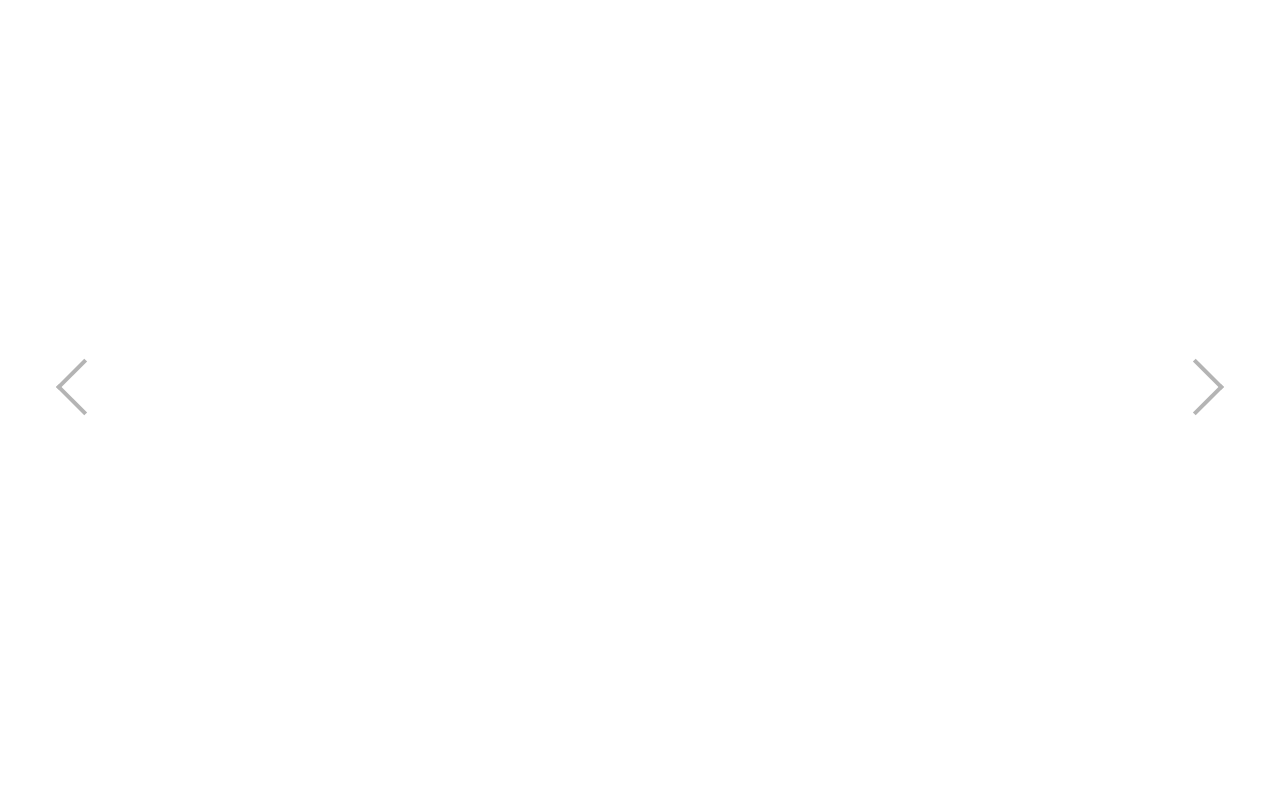
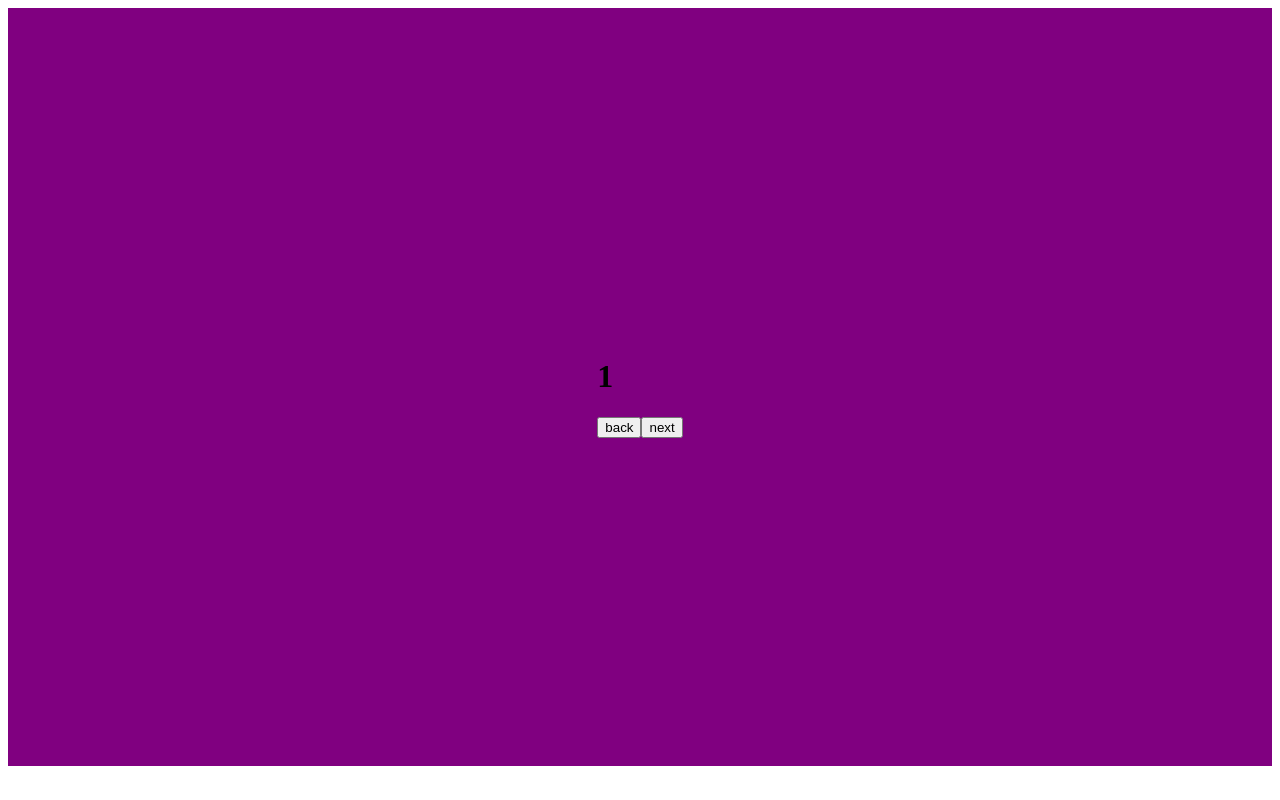
Before and after one commit to rigiba/HackatonBBVA, a React (Create React App) app in the folder frontend/: page /questions in a window 1280 px wide. Built offline with nearby package versions, Linux system fonts and the light colour scheme.

Commit message:
slider terminado, faltan estilos

```diff
--- /dev/null
+++ b/frontend/src/components/QuestionsList.jsx
@@ -0,0 +1,23 @@
+import React from 'react';
+import Button from '../components/common/Button';
+
+export default class QuestionsList extends React.Component {
+  handleClick = (e) => {
+    e.preventDefault();
+    const { handleChangeQuestion, selected } = this.props;
+    e.target.value === 'next'
+      ? handleChangeQuestion(selected + 1)
+      : handleChangeQuestion(selected - 1);
+  };
+
+  render() {
+    const { id, question, selected } = this.props;
+    return (
+      <div>
+        <h1>{id}</h1>
+        <Button title={`back`} route='/question' onClick={this.handleClick} />
+        <Button title={`next`} route='/question' onClick={this.handleClick} />
+      </div>
+    );
+  }
+}
--- a/frontend/src/components/common/Button.jsx
+++ b/frontend/src/components/common/Button.jsx
@@ -1,10 +1,12 @@
 import React from 'react';
 import { Link } from 'react-router-dom';
 
-const Button = ({ title, route }) => (
-  <Link to={route}>
-    <button>{title}</button>
-  </Link>
-);
+const Button = ({ title, route, onClick }) => {
+  return (
+    <Link to={route}>
+      <input type='button' value={title} onClick={onClick} />
+    </Link>
+  );
+};
 
 export default Button;
--- a/frontend/src/pages/Questions.jsx
+++ b/frontend/src/pages/Questions.jsx
@@ -1,11 +1,53 @@
 import React from 'react';
 import AwesomeSlider from 'react-awesome-slider';
 import 'react-awesome-slider/dist/styles.css';
+import QuestionsList from '../components/QuestionsList';
+import '../styles/questions.css';
 
 export default class Questions extends React.Component {
-  state = {};
+  state = {
+    data: [
+      { id: 1, question: 'blah blah' },
+      { id: 2, question: 'blah blah' },
+      { id: 3, question: 'blah blah' },
+    ],
+    max: 0,
+    selected: 0,
+  };
+
+  async componentDidMount() {
+    this.setState({ max: this.state.data.length - 1 });
+  }
+
+  handleChangeQuestion = async (e) => {
+    if (e >= this.state.max)
+      return await this.setState({ selected: this.state.max });
+    else if (e <= 0) return await this.setState({ selected: 0 });
+    await this.setState({ selected: e });
+  };
 
   render() {
-    return <AwesomeSlider></AwesomeSlider>;
+    return (
+      <AwesomeSlider
+        buttons={false}
+        bullets={false}
+        // infinite={false}
+        selected={this.state.selected}
+        animation='open-animation'>
+        {this.state.data.map((data, i) => {
+          return (
+            <div key={i}>
+              <QuestionsList
+                id={data.id}
+                question={data.question}
+                selected={i}
+                max={this.state.data.length}
+                handleChangeQuestion={this.handleChangeQuestion}
+              />
+            </div>
+          );
+        })}
+      </AwesomeSlider>
+    );
   }
 }
--- /dev/null
+++ b/frontend/src/styles/questions.css
@@ -0,0 +1,3 @@
+.awssld__content {
+  background-color: purple;
+}
```
